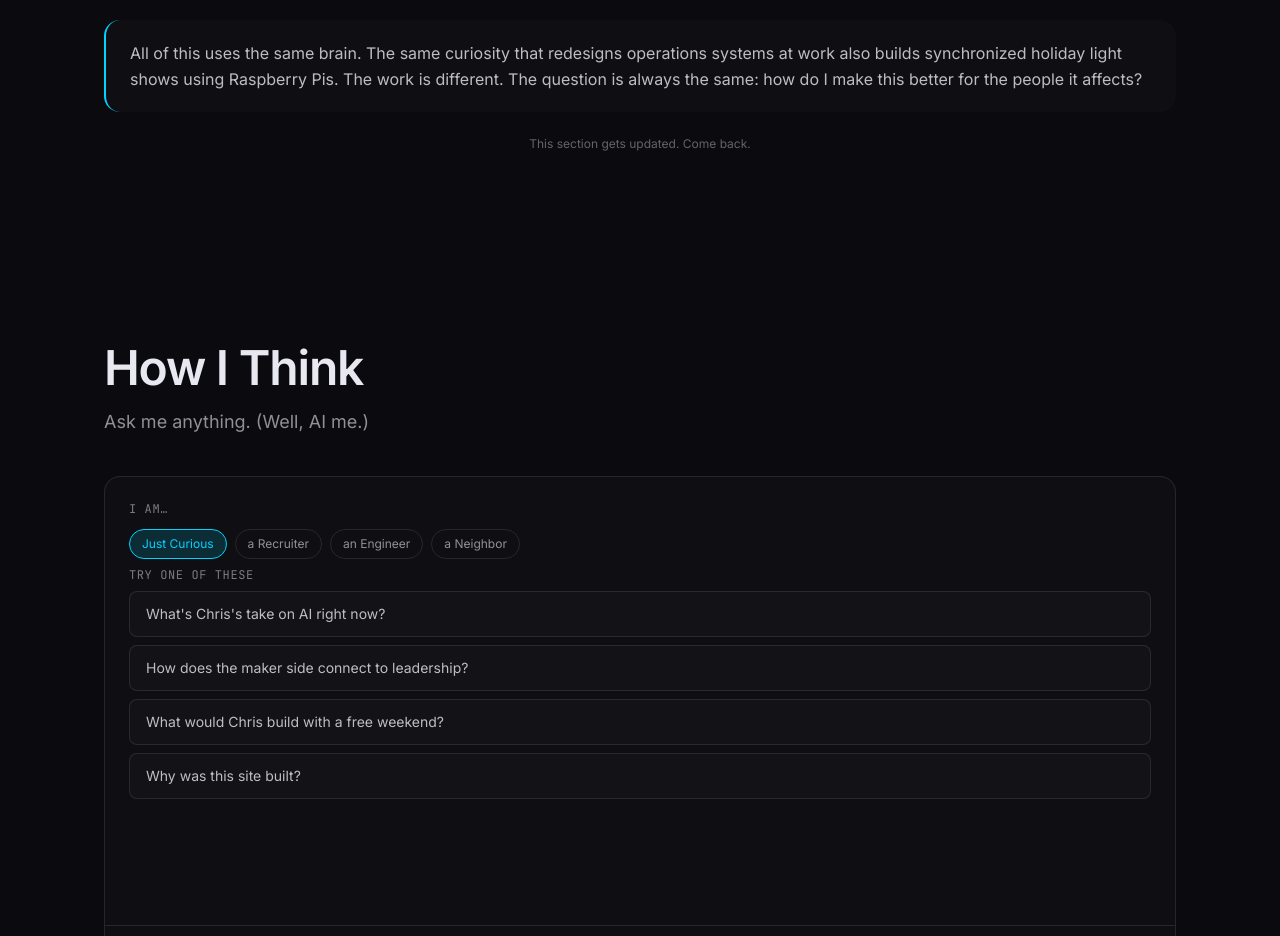
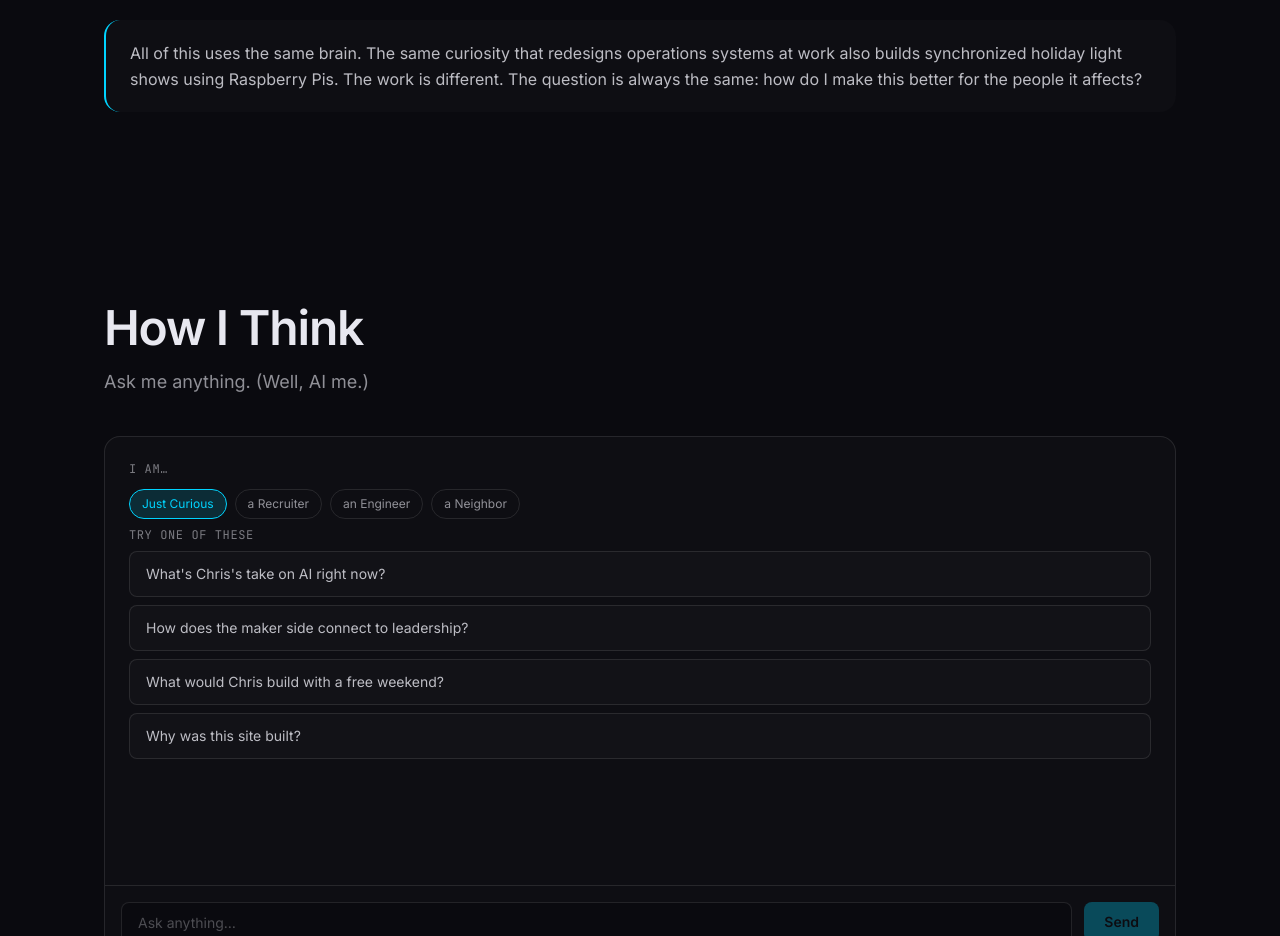
Before and after one commit to powellness1985/chrispowell.ai, a React (Vite) app: page / in a window 1280 px wide. Shown: the part 5780-6716 px from the top of the page. Built offline with nearby package versions, Linux system fonts and the light colour scheme.

Commit message:
Remove placeholder message from Also Me section

```diff
--- a/src/components/AlsoMe.jsx
+++ b/src/components/AlsoMe.jsx
@@ -112,10 +112,6 @@ export default function AlsoMe() {
           how do I make this better for the people it affects?
         </p>
       </div>
-
-      <p className="mt-6 text-xs text-ink/40 text-center">
-        This section gets updated. Come back.
-      </p>
     </section>
   );
 }
```
